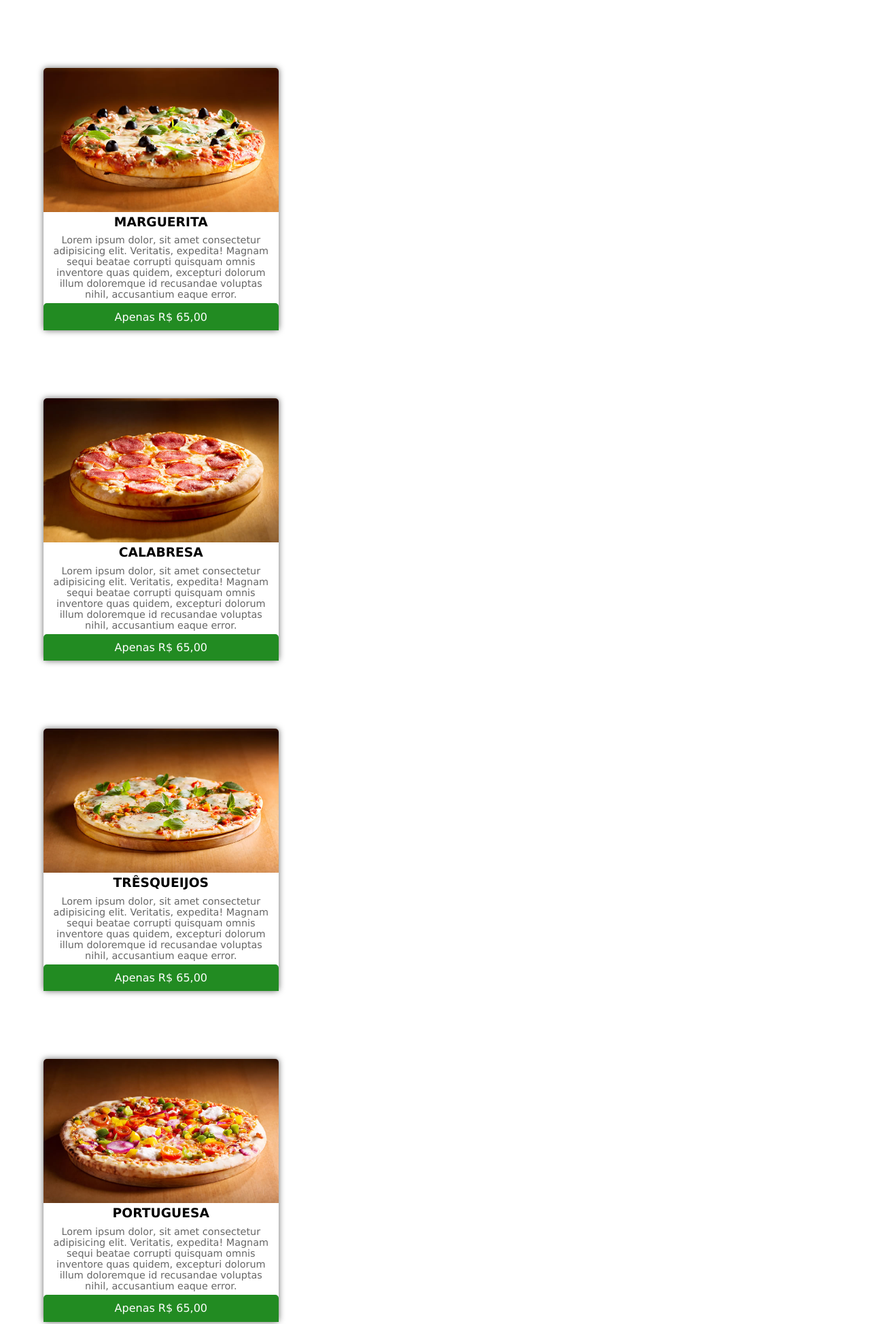
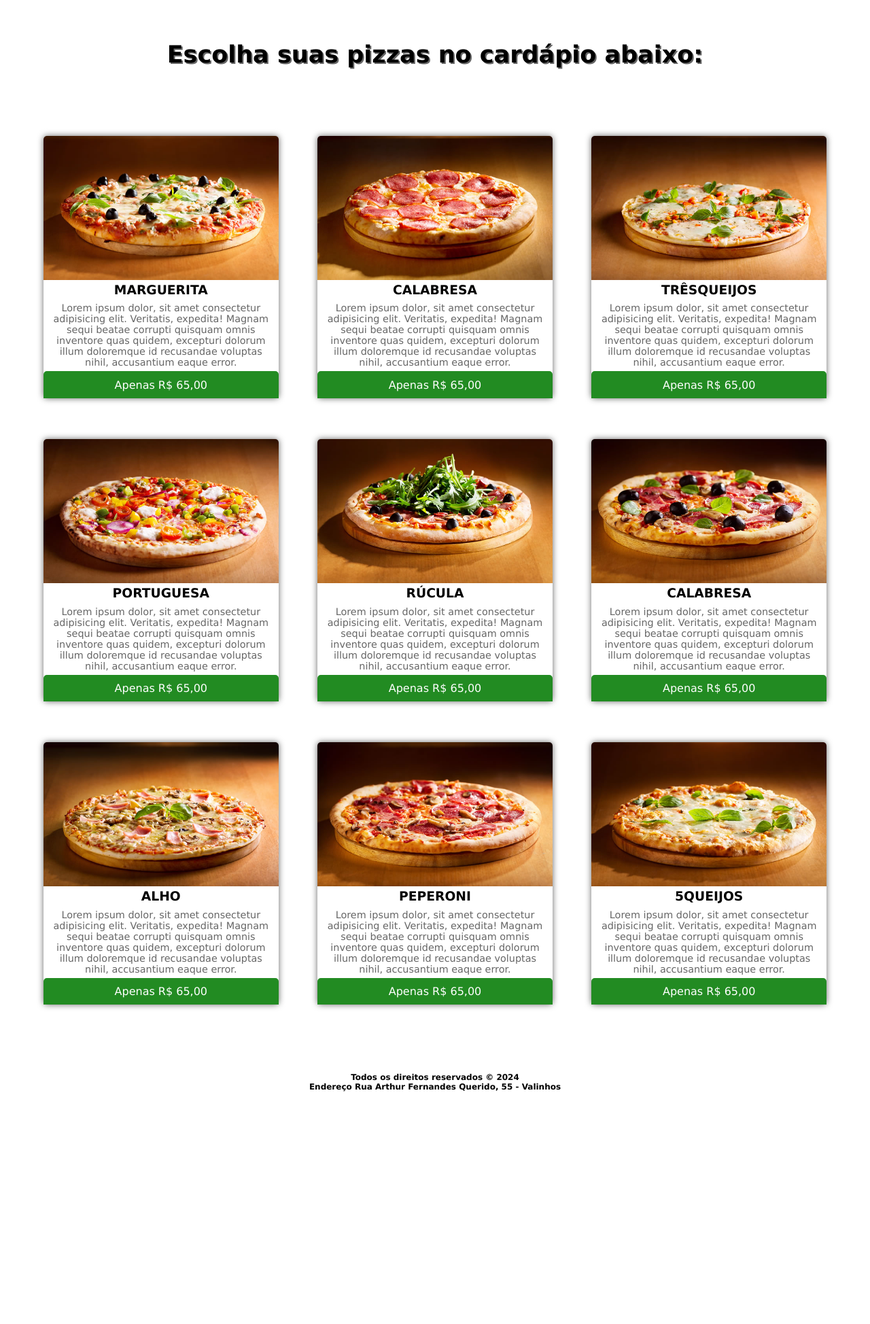
Before and after one commit to Fabrifranca/Pizzaria-, a plain HTML site: page Index.html in a window 1280 px wide. Shown: the part 800-2748 px from the top of the page at 68% size. After the commit the page ends 2406 px from the top, so only its background shows below. Drawn offline with Linux system fonts and the light colour scheme.

Commit message:
Site pizzaria

```diff
--- a/Index.html
+++ b/Index.html
@@ -30,6 +30,7 @@
             <header>
                 <h1>A melhor pizza da cidade</h1>
             </header>
+            <h2>Escolha suas pizzas no cardápio abaixo:</h2>
             <main>
                 <section id="apresentacao">
                     <section class="pizzas">
@@ -40,9 +41,7 @@
                             recusandae voluptas nihil, accusantium eaque error.</P>
                             <a href="">Apenas R$ 65,00</a>
                     </section>
-                </section>
 
-                <section id="apresentacao">
                     <section class="pizzas">
                         <img src="img/pizza2.jpg" alt="">
                         <h3>CALABRESA</h3>
@@ -51,9 +50,7 @@
                             recusandae voluptas nihil, accusantium eaque error.</P>
                             <a href="">Apenas R$ 65,00</a>
                     </section>
-                </section>
 
-                <section id="apresentacao">
                     <section class="pizzas">
                         <img src="img/pizza3.jpg" alt="">
                         <h3>TRÊSQUEIJOS</h3>
@@ -62,9 +59,7 @@
                             recusandae voluptas nihil, accusantium eaque error.</P>
                             <a href="">Apenas R$ 65,00</a>
                     </section>
-                </section>
 
-                <section id="apresentacao">
                     <section class="pizzas">
                         <img src="img/pizza4.jpg" alt="">
                         <h3>PORTUGUESA</h3>
@@ -73,9 +68,7 @@
                             recusandae voluptas nihil, accusantium eaque error.</P>
                             <a href="">Apenas R$ 65,00</a>
                     </section>
-                </section>
 
-                <section id="apresentacao">
                     <section class="pizzas">
                         <img src="img/pizza5.jpg" alt="">
                         <h3>RÚCULA</h3>
@@ -84,9 +77,7 @@
                             recusandae voluptas nihil, accusantium eaque error.</P>
                             <a href="">Apenas R$ 65,00</a>
                     </section>
-                </section>
 
-                <section id="apresentacao">
                     <section class="pizzas">
                         <img src="img/pizza6.jpg" alt="">
                         <h3>CALABRESA</h3>
@@ -95,9 +86,7 @@
                             recusandae voluptas nihil, accusantium eaque error.</P>
                             <a href="">Apenas R$ 65,00</a>
                     </section>
-                </section>
 
-                <section id="apresentacao">
                     <section class="pizzas">
                         <img src="img/pizza7.jpg" alt="">
                         <h3>ALHO</h3>
@@ -106,9 +95,7 @@
                             recusandae voluptas nihil, accusantium eaque error.</P>
                             <a href="">Apenas R$ 65,00</a>
                     </section>
-                </section>
 
-                <section id="apresentacao">
                     <section class="pizzas">
                         <img src="img/pizza8.jpg" alt="">
                         <h3>PEPERONI</h3>
@@ -117,9 +104,7 @@
                             recusandae voluptas nihil, accusantium eaque error.</P>
                             <a href="">Apenas R$ 65,00</a>
                     </section>
-                </section>
 
-                <section id="apresentacao">
                     <section class="pizzas">
                         <img src="img/pizza9.jpg" alt="">
                         <h3>5QUEIJOS</h3>
@@ -130,6 +115,8 @@
                     </section>
                 </section>
             </main>
+            <footer>Todos os direitos reservados &copy; 2024 <br>
+                Endereço Rua Arthur Fernandes Querido, 55 - Valinhos
+            </footer>
 </body>
-
 </html>
--- a/css/style.css
+++ b/css/style.css
@@ -56,6 +56,10 @@ h1{
     padding-top: 22%;
 }
 #apresentacao{
+    display: flex;
+    justify-content: space-between;
+    row-gap: 60px;
+    flex-wrap: wrap;
     width: 90%;
     max-width: 1500px;
     min-width: 320px;
@@ -96,5 +100,17 @@ p{
     text-decoration: none;
     border-top-left-radius: 5px;
     border-top-right-radius: 5px;
-
 }
+h2{
+    text-align: center;
+    font-size: 35px;
+    margin-top: 60px;
+    text-shadow: 2px 2px #666;
+}
+footer{
+    text-align: center;
+    width: 100%;
+    background-color: rgba(red, green, blue, alpha);
+    font-weight: 600;
+    font-size: 12px;,00
+}
```
